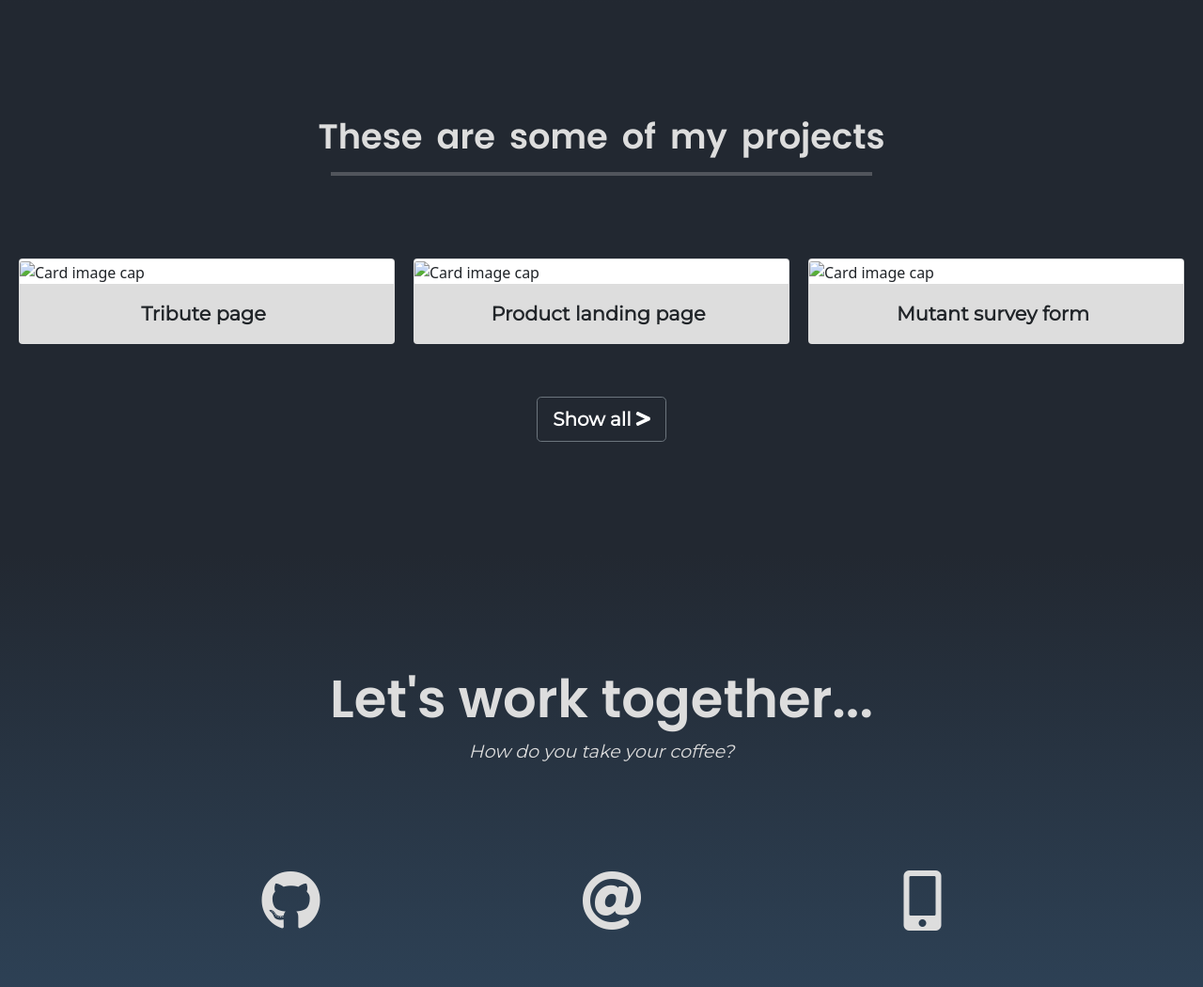
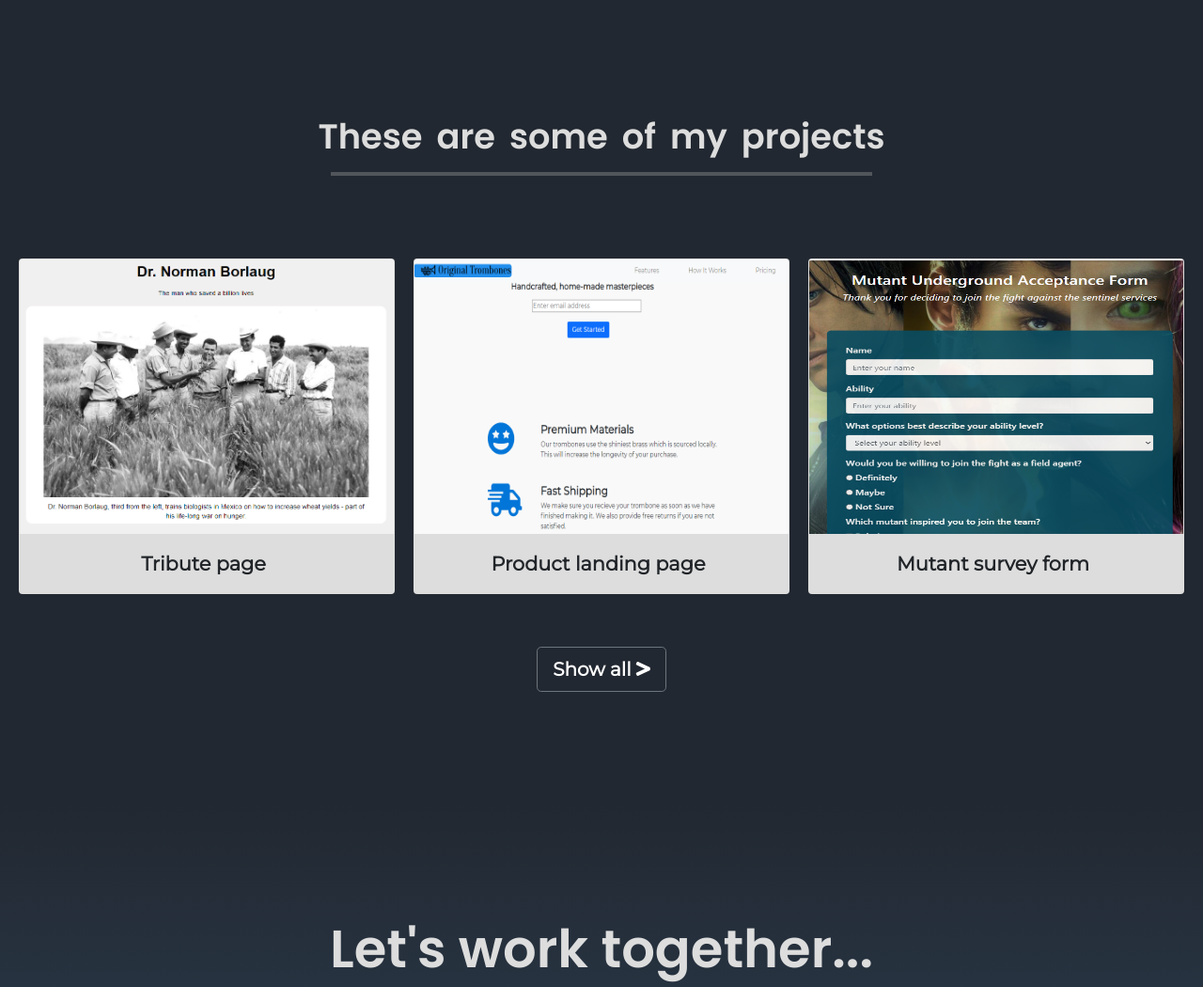
Before and after one commit to harunaOseni/MyPorfolio-Project, a plain HTML site: page index.html in a window 1280 px wide. Shown: the part 747-1797 px from the top of the page at 94% size. Drawn offline with nearby package versions, Linux system fonts and the light colour scheme; the site is published under a folder, as on GitHub Pages, so addresses that start at the root find nothing.

Commit message:
updated index.html
Image source location updated

```diff
--- a/index.html
+++ b/index.html
@@ -78,7 +78,7 @@
           >
             <img
               class="card-img-top"
-              src="/images/Dr. Norman Borlaug Tribute page - Google Chrome 1_7_2021 10_53_06 PM.png"
+              src="./images/Dr. Norman Borlaug Tribute page - Google Chrome 1_7_2021 10_53_06 PM.png"
               alt="Card image cap"
               height="292vh"
             />
@@ -97,7 +97,7 @@
           >
             <img
               class="card-img-top"
-              src="/images/Original Trombones - Google Chrome 1_8_2021 2_34_52 PM.png"
+              src="./images/Original Trombones - Google Chrome 1_8_2021 2_34_52 PM.png"
               alt="Card image cap"
               height="292vh"
             />
@@ -116,7 +116,7 @@
           >
             <img
               class="card-img-top"
-              src="/images/mutant-undergrounf-survey-form.png"
+              src="./images/mutant-undergrounf-survey-form.png"
               alt="Card image cap"
               height="292vh"
             />
```
